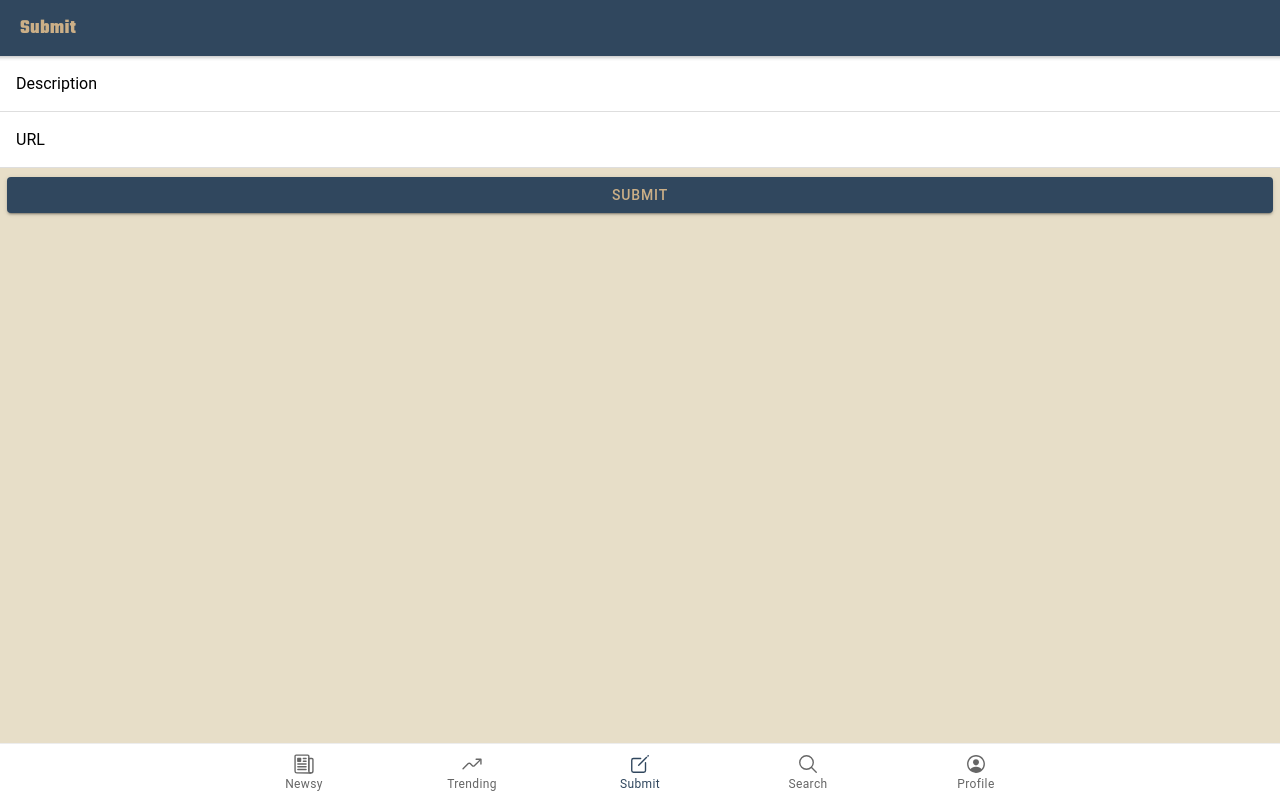
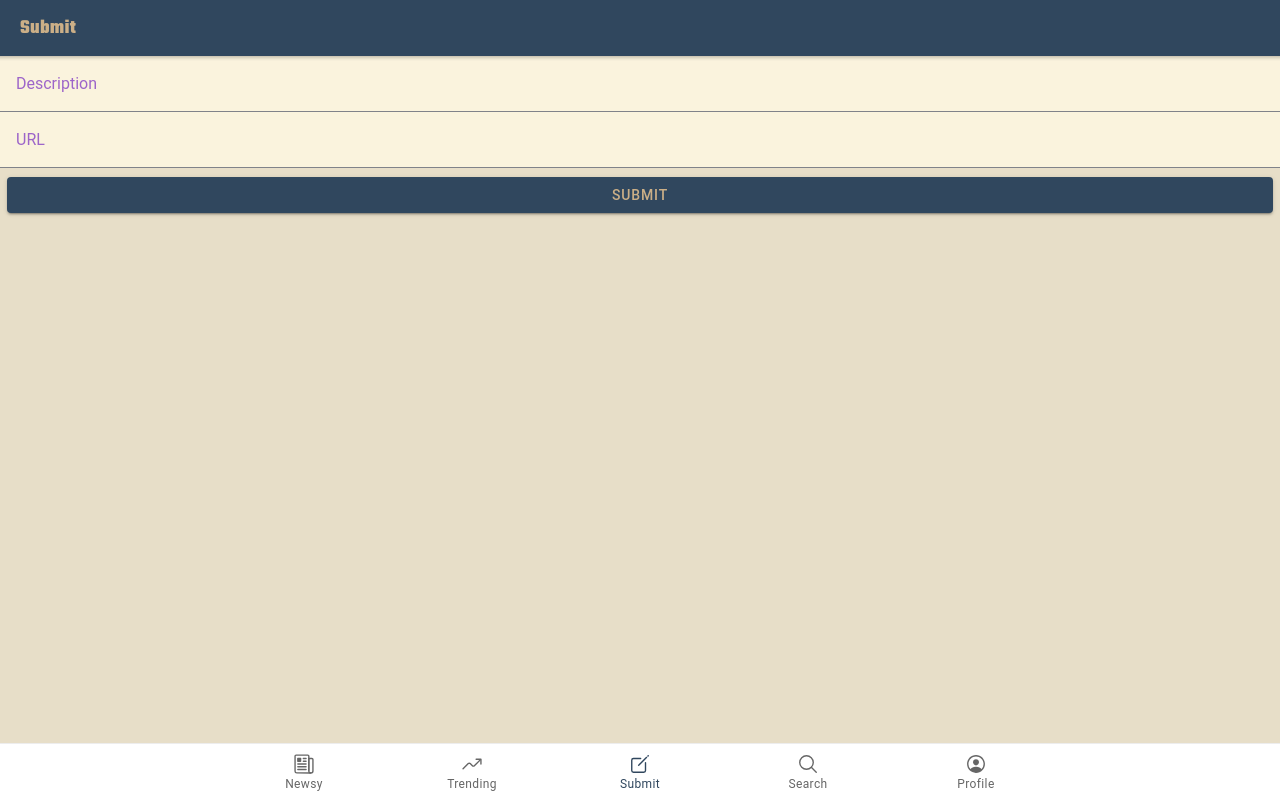
Before and after one commit to sehrish30/Newsy, a React (Create React App) app: page /submit in a window 1280 px wide. Built offline with nearby package versions, Linux system fonts and the light colour scheme; no server answers.

Commit message:
Link lists

```diff
--- /dev/null
+++ b/src/components/Link/LinkItem.js
@@ -0,0 +1,10 @@
+import React from 'react'
+import { IonCard } from '@ionic/react'
+
+const LinkItem = () => {
+    return (
+        <IonCard></IonCard>
+    )
+}
+
+export default LinkItem
--- /dev/null
+++ b/src/components/Link/LinkList.js
@@ -0,0 +1,45 @@
+import React, {useState, useEffect, useCallback} from 'react'
+import {dbLinksRef} from "../../firebase/firebase";
+import LinkItem from './LinkItem';
+
+const LinkList = ({location}) => {
+
+    const [links,setLinks] = useState([]);
+    const isTrending = location.pathname.includes("trending");
+
+
+    const getLinks = useCallback(() =>{
+        if(isTrending){
+            return dbLinksRef.orderBy("voteCount", "desc")
+                   .onSnapshot(handleSnapshot);
+        }
+         return  dbLinksRef.orderBy("created", "desc")
+                 .onSnapshot(handleSnapshot);
+    }, [isTrending])
+
+
+    useEffect(()=>{
+       const unsubscribe = getLinks();
+       return () => unsubscribe();
+    },[isTrending, getLinks])
+
+
+
+    const handleSnapshot = (snapshot) =>{
+       const links = snapshot.docs.map((doc) => {
+           return { id: doc.id, ...doc.data()}
+       })
+       setLinks(links);
+    }
+
+
+    return (
+        <>
+          {links.map((link, index) => (
+              <LinkItem key={link.id} />
+          ))}
+        </>
+    )
+}
+
+export default LinkList
--- a/src/pages/Tabs/News.js
+++ b/src/pages/Tabs/News.js
@@ -2,13 +2,15 @@ import React from 'react'
 import {IonPage, IonContent} from '@ionic/react'
 import SmallHeader from '../../components/Header/SmallHeader';
 import LargeHeader from '../../components/Header/LargeHeader';
+import LinkList from '../../components/Link/LinkList';
 
-const News = () => {
+const News = (props) => {
     return (
         <IonPage >
           <SmallHeader title="Newsy"/>
            <IonContent color="secondary" fullscreen>
                <LargeHeader title="Newsy"/>
+              <LinkList location={props.location} />
            </IonContent>
         </IonPage>
     )
--- a/src/pages/Tabs/Submit.js
+++ b/src/pages/Tabs/Submit.js
@@ -4,7 +4,6 @@ import SmallHeader from '../../components/Header/SmallHeader';
 import LargeHeader from '../../components/Header/LargeHeader';
 import UserContext from "../../contexts/UserContext";
 import useForm from "../../hooks/useForm";
-import {useHistory} from 'react-router-dom';
 import {dbLinksRef} from "../../firebase/firebase";
 import validateCreateLink from "../../validators/validateCreateLink"
 
@@ -16,12 +15,10 @@ const INITIAL_STATE = {
 
 
 const Submit = (props) => {
-    // let history = useHistory();
     const {user} = useContext(UserContext);
 
    const handleCreateLink = async ()=>{
      if(!user){
-        // history.push("/login");
       props.history.push('/login');
      }else{
        const {url, description} = values;
@@ -51,8 +48,8 @@ const Submit = (props) => {
            <SmallHeader title="Submit"/>
            <IonContent color="secondary" fullscreen>
                <LargeHeader title="Submit"/>
-               <IonItem lines="full">
-                  <IonLabel position="floating">Description</IonLabel>
+               <IonItem lines="full" color="medium">
+                  <IonLabel color="tertiary" position="floating">Description</IonLabel>
                   <IonInput
                   name="description"
                   value={values.description}
@@ -61,8 +58,8 @@ const Submit = (props) => {
                   required
                   />
                </IonItem>
-               <IonItem lines="full">
-                  <IonLabel position="floating">URL</IonLabel>
+               <IonItem lines="full" color="medium">
+                  <IonLabel color="tertiary" position="floating">URL</IonLabel>
                   <IonInput
                   name="url"
                   value={values.url}
--- a/src/pages/Tabs/Trending.js
+++ b/src/pages/Tabs/Trending.js
@@ -2,13 +2,15 @@ import React from 'react'
 import {IonPage,  IonContent} from '@ionic/react'
 import SmallHeader from '../../components/Header/SmallHeader';
 import LargeHeader from '../../components/Header/LargeHeader';
+import LinkList from '../../components/Link/LinkList';
 
-const Trending = () => {
+const Trending = (props) => {
     return (
         <IonPage>
            <SmallHeader title="Trending"/>
            <IonContent color="secondary" fullscreen>
                <LargeHeader title="Trending"/>
+               <LinkList location={props.location} />
            </IonContent>
         </IonPage>
     )
```
